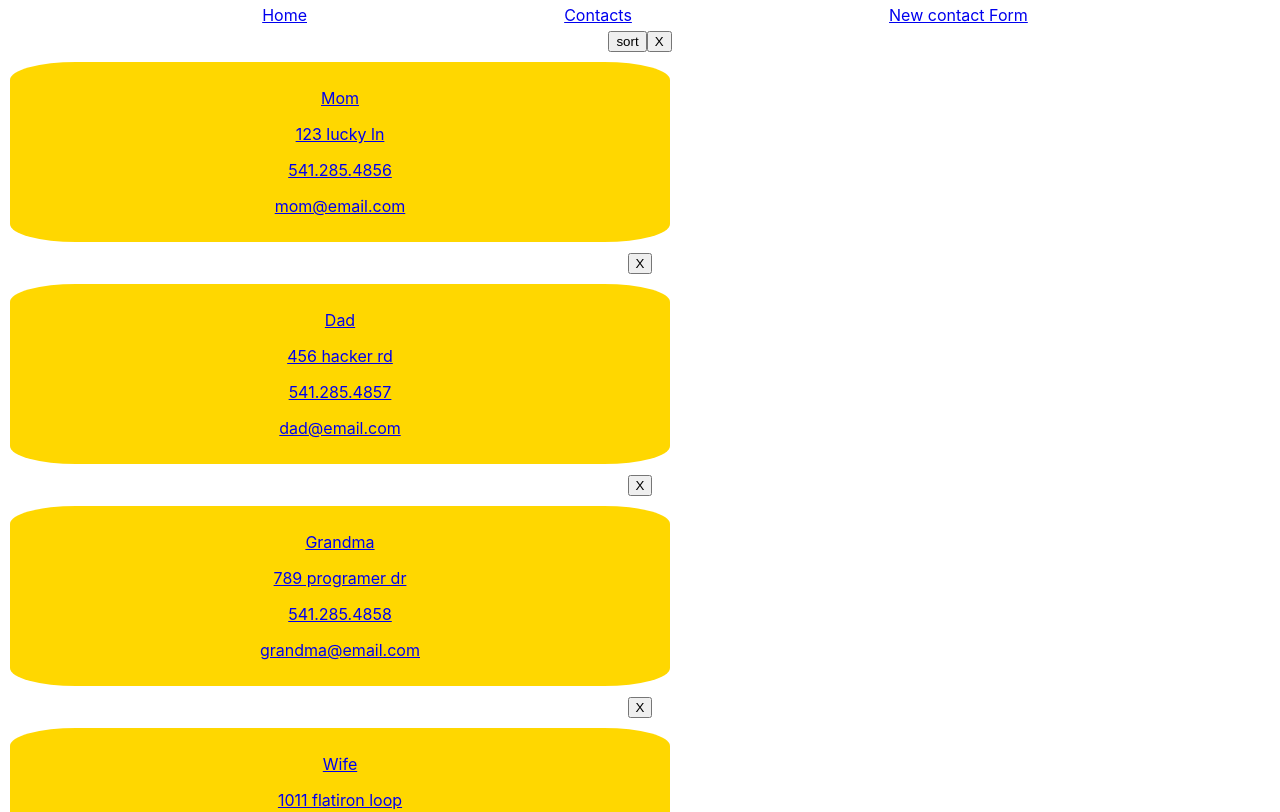
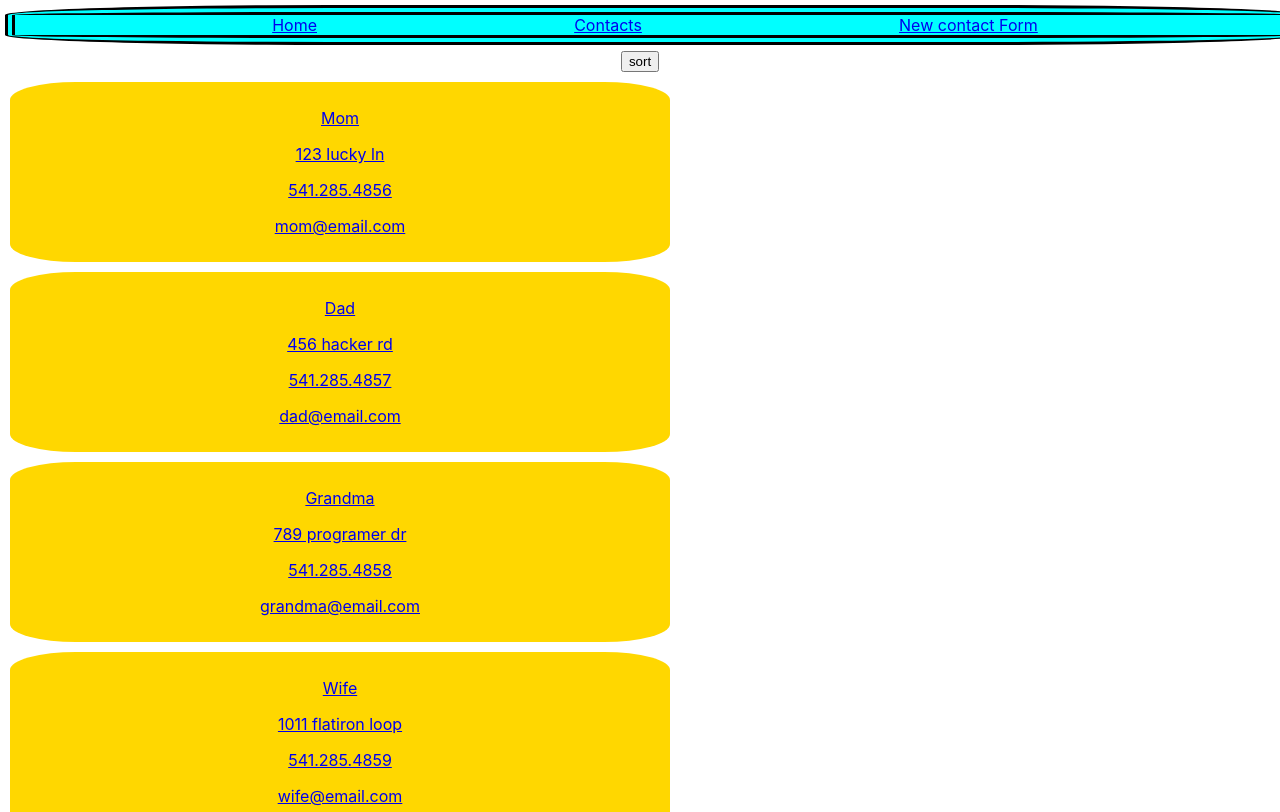
Before and after one commit to mrcollier91/roledex2.0-app, a React (Create React App) app: page /contacts in a window 1280 px wide. Shown: the top 812 px of the page. Built offline with nearby package versions, Linux system fonts and the light colour scheme; data requests are answered from the project's data file.

Commit message:
added CSS to nav bar

```diff
--- a/src/contactList.js
+++ b/src/contactList.js
@@ -32,7 +32,6 @@ function handleSort() {
                         return(
 
                             <>
-                            <button id="delete" onClick={(e)=>console.log("clicked")}> X </button>
                             <div key={contact.id} className="contact">
                             <NavLink to={`/contacts/${contact.id}`}>
                             <div>
--- a/src/index.css
+++ b/src/index.css
@@ -18,6 +18,10 @@ code {
   margin:5px;
   justify-content: space-evenly;
   width: 100%;
+  background-color: aqua;
+  border-style: double;
+  border-radius: 25%;
+  border-width: 10px;
 }
 
 .contact{
```
